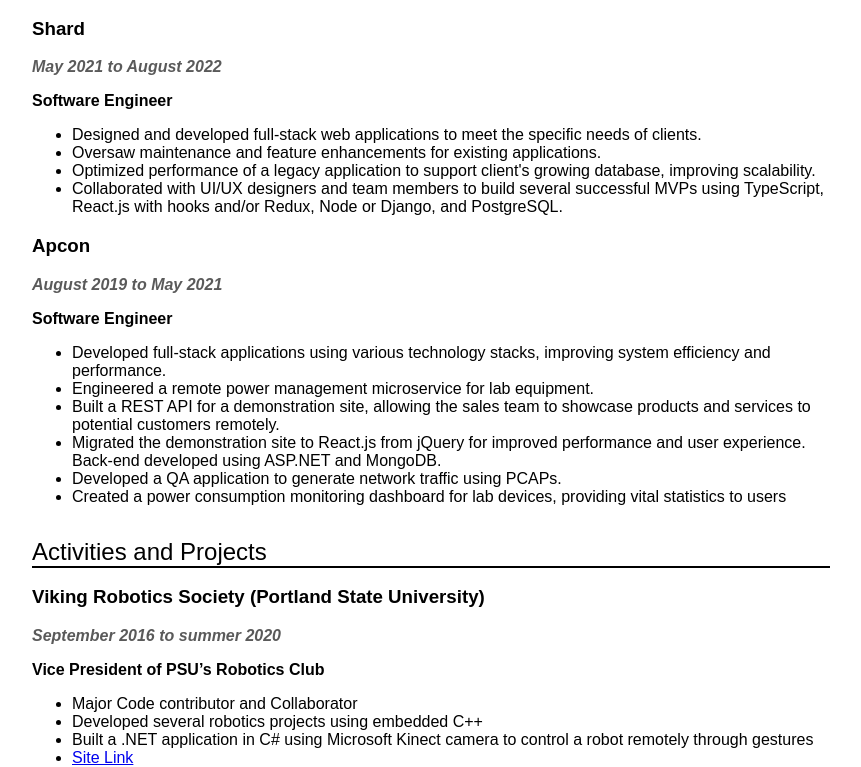
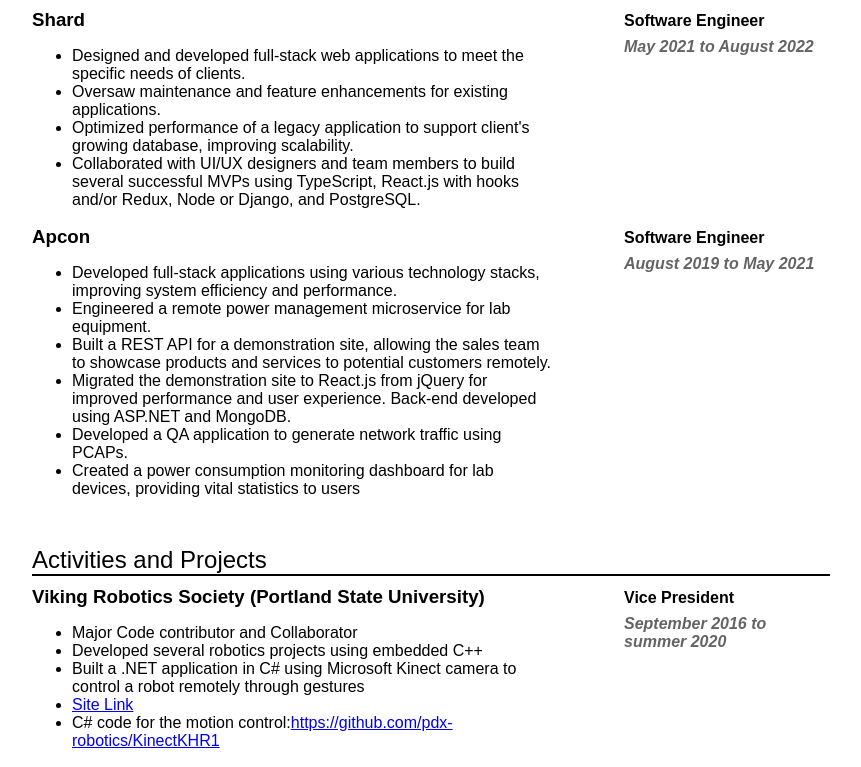
Before and after one commit to geoffolson/resume, a Next.js app: page / in a window 1280 px wide. Shown: the part 593-1360 px from the top of the page, without its empty margins (208-1069 px from the left). Built offline with nearby package versions, Linux system fonts and the light colour scheme.

Commit message:
update styling

```diff
--- a/pages/index.tsx
+++ b/pages/index.tsx
@@ -45,20 +45,24 @@
 
 const Section = ({ company, duration, title, accomplishments }) => {
   return (
-    <>
-      <h3>{company}</h3>
-      <p>
-        <em>{duration}</em>
-      </p>
-      <p>
-        <strong>{title}</strong>
-      </p>
-      <ul>
-        {accomplishments.map((curr, idx) => (
-          <li key={curr?.key ?? idx}>{curr}</li>
-        ))}
-      </ul>
-    </>
+    <div style={{ display: "flex", justifyContent: "space-between", width: "100%" }}>
+      <div>
+        <h3>{company}</h3>
+        <ul style={{ width: "30rem" }}>
+          {accomplishments.map((curr, idx) => (
+            <li key={curr?.key ?? idx}>{curr}</li>
+          ))}
+        </ul>
+      </div>
+      <div style={{ width: "13rem", marginTop: "0.3rem" }}>
+        <p style={{ margin: "0" }}>
+          <strong>{title}</strong>
+        </p>
+        <p style={{ margin: "0", marginTop: "0.5rem" }}>
+          <em>{duration}</em>
+        </p>
+      </div>
+    </div>
   );
 };
 
@@ -90,14 +94,14 @@
           <strong>Operating Systems:</strong> Linux/Unix, Windows
         </p>
         <h2>Experience</h2>
-        {experiences.map((experiences) => (
-          <Section {...experiences} />
+        {experiences.map((experience) => (
+          <Section {...experience} />
         ))}
         <h2>Activities and Projects</h2>
         <Section
           company="Viking Robotics Society (Portland State University)"
           duration="September 2016 to summer 2020"
-          title="Vice President of PSU’s Robotics Club"
+          title="Vice President"
           accomplishments={[
             "Major Code contributor and Collaborator",
             "Developed several robotics projects using embedded C++",
--- a/styles/globals.css
+++ b/styles/globals.css
@@ -12,11 +12,14 @@
   margin: 0.1rem;
   margin-left: 0;
   margin-top: 2rem;
+  margin-bottom: 0.5rem;
   font-weight: 500;
   border-bottom: 2px solid black;
 }
 h3 {
   font-weight: 600;
+  margin-top: 0.1rem;
+  margin-bottom: 0.1rem;
 }
 .email {
   text-align: center;
@@ -24,6 +27,6 @@
   font-weight: 600;
 }
 em {
-  color: rgb(90, 90, 90);
+  color: rgb(100, 100, 100);
   font-weight: 600;
 }
```
